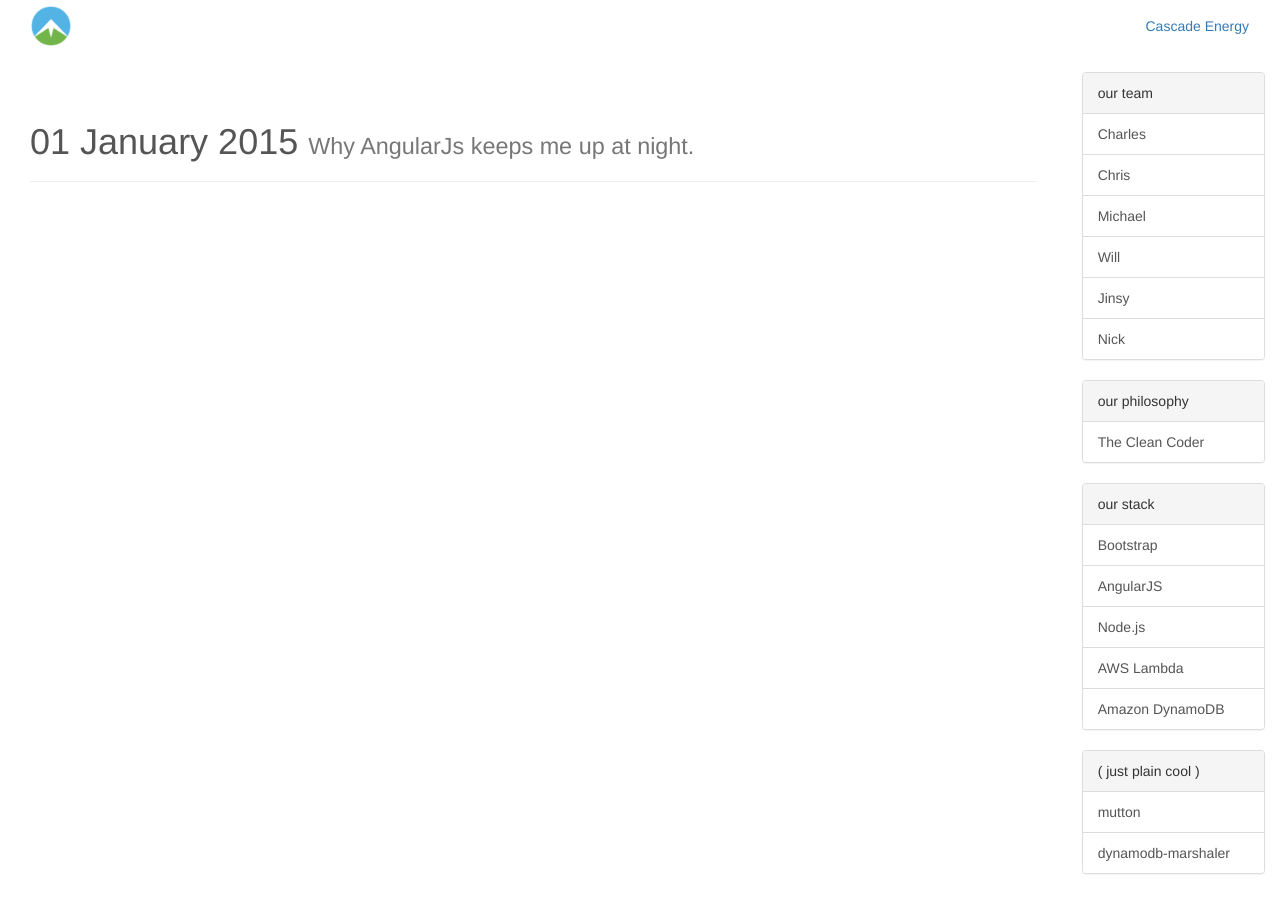
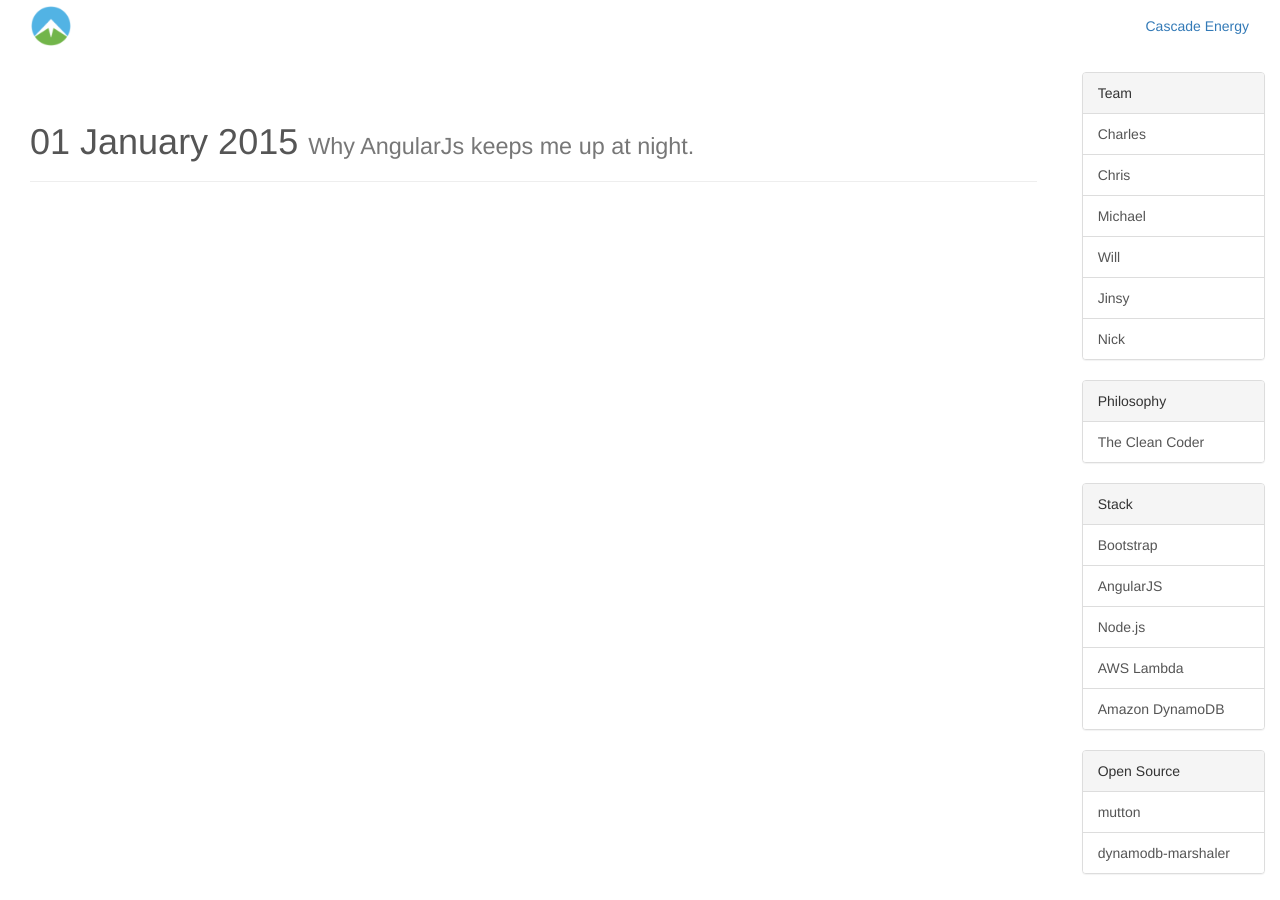
Before and after one commit to noTxt/CascadeEnergy.github.io, a Jekyll site: the page built from src/index.html, in a window 1280 px wide. Built offline with Jekyll 4.4.1, drawn with Linux system fonts in a browser that asks for light colours; nearby versions of some CDN libraries; library files that are not in the unit come from our copies.

Commit message:
syncing styles with pr comments

```diff
--- a/src/_includes/links.html
+++ b/src/_includes/links.html
@@ -1,5 +1,5 @@
 <div class="panel panel-default">
-    <div class="panel-heading">our team</div>
+    <div class="panel-heading">Team</div>
     <div class="list-group">
         {% for member in site.data.team %}
             <a href="https://github.com/{{ member.github }}" class="list-group-item">{{ member.name }}</a>
@@ -8,7 +8,7 @@
 </div>
 
 <div class="panel panel-default">
-    <div class="panel-heading">our philosophy</div>
+    <div class="panel-heading">Philosophy</div>
     <div class="list-group">
         {% for philosophy in site.data.philosophies %}
             <a href="{{ philosophy.link }}" class="list-group-item">{{ philosophy.caption }}</a>
@@ -17,7 +17,7 @@
 </div>
 
 <div class="panel panel-default">
-    <div class="panel-heading">our stack</div>
+    <div class="panel-heading">Stack</div>
     <div class="list-group">
         {% for item in site.data.stack %}
             <a href="{{ item.link }}" class="list-group-item">{{ item.caption }}</a>
@@ -26,9 +26,9 @@
 </div>
 
 <div class="panel panel-default">
-    <div class="panel-heading">( just plain cool )</div>
+    <div class="panel-heading">Open Source</div>
     <div class="list-group">
-        {% for item in site.data.cool %}
+        {% for item in site.data.open_source %}
             <a href="{{ item.link }}" class="list-group-item">{{ item.caption }}</a>
         {% endfor %}
     </div>
```
Also changed, not shown: src/_data/open_source.yml (renamed from src/_data/cool.yml).
